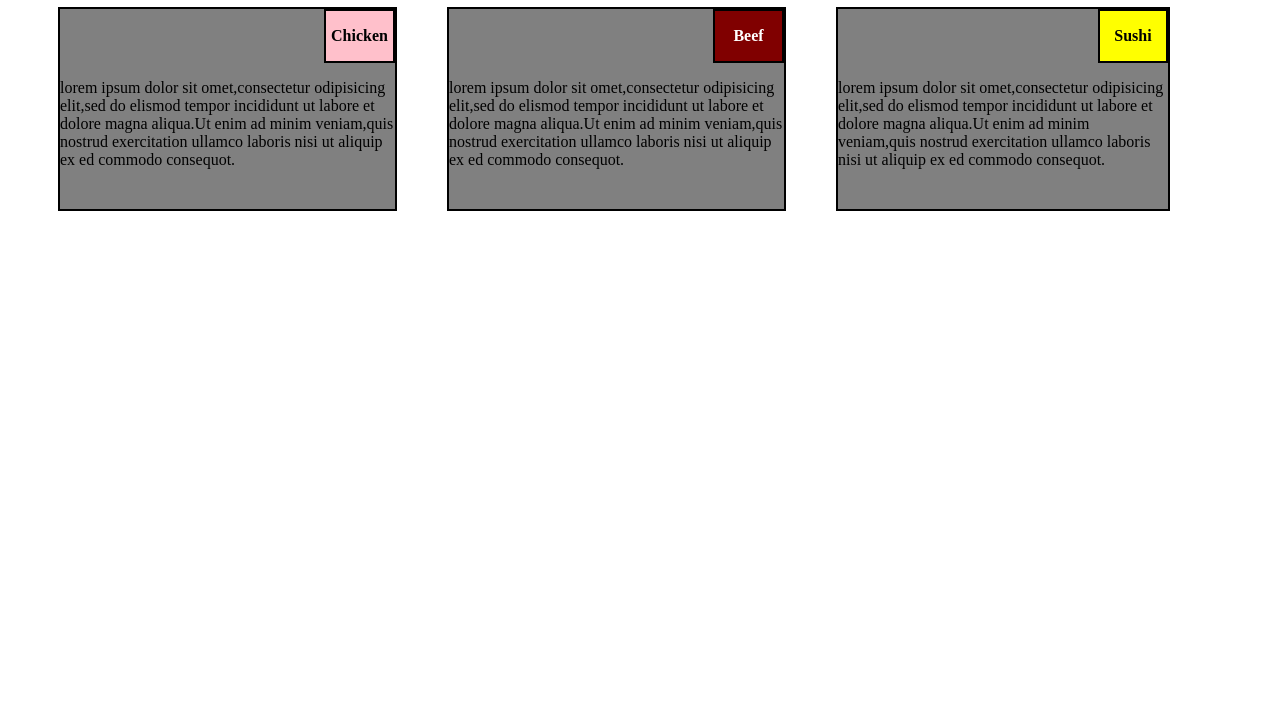
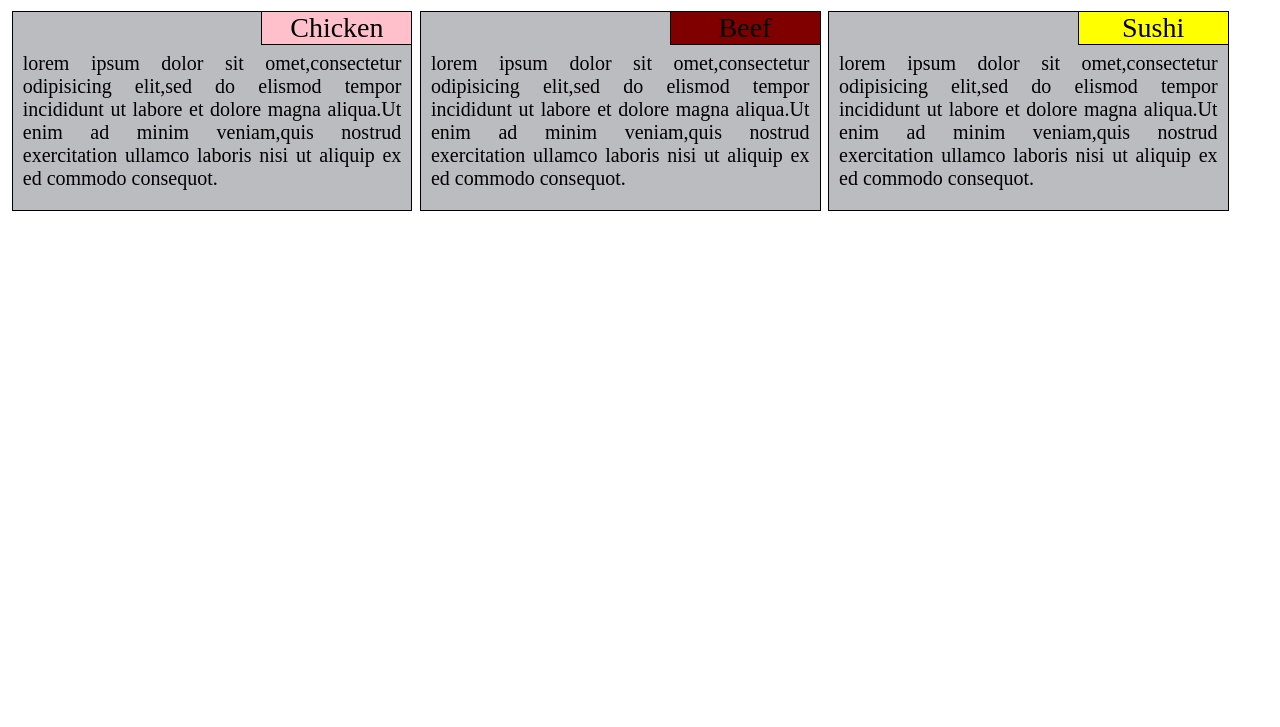
Before and after one commit to Ypoojitha/mod4_solution, a plain HTML site: page index.html in a window 1280 px wide. Shown: the part 73-800 px from the top of the page. Drawn offline with Linux system fonts and the light colour scheme.

Commit message:
Update index.html

```diff
--- a/index.html
+++ b/index.html
@@ -1,142 +1,91 @@
 <!DOCTYPE html>
 <html>
 <head>
-	<title>assignment</title>
-	<style type="text/css">
-.left{
-width:335px;
-height:240px;
-background-color:grey;
-float:left;
-margin-left:50px;
-border: 2px solid black;
-margin-bottom: 30px;
-display:block;
+	<title>assignment-2</title>
+	<style>
+	*{
+  box-sizing: border-box;
+}
+body {
+  margin-right: 20px;
+}
+h1 {
+  text-align: center;
+}
+section {
+  background-color: #bbbcbf;
+  width: 32%;
+  float: left;
+  padding-left: 10px;
+  padding-right: 10px;
+  margin: 0.3%;
+  border: 1px solid black;
+  position: relative;
+}
+section div {
+  position: absolute;
+  top: 0;
+  right: 0;
+  border-left: 1px solid black;
+  border-bottom: 1px solid black;
+  font-size: 1.75em;
+  width: 150px;
+  text-align: center;
+}
+#chicken{
+  background-color: pink;
+}
+#Beef{
+  background-color: maroon;
+}
+#Sushi{
+  background-color: yellow;
+}
+ p {
+  padding-top: 20px;
+  font-size: 1.25em;
+  text-align: justify;
 }
 
-
-.middle{
-width:335px;
-height:240px;
-background-color:grey;
-border: 2px solid black;
-float:left;
-margin-left:50px;
-margin-bottom: 30px;
+/**desktop view**/
+@media (min-width: 992px) and (max-width: 1199px)  {
+  .col-md-4 {
+    width: 33.33%;
+  }
 }
-
-.right{
-width:335px;
-height:240px;
-background-color:grey;
-border: 2px solid black;
-float:left;
-margin-left:50px;
-margin-bottom: 30px;
+/**tablet view**/
+@media (min-width: 768px) and (max-width: 991px){
+  .col-sm-6 {
+    width: 50.00%;
+  }
+  .col-sm-12 {
+    width: 99%;
+  }
 }
-
-.box1{
-background-color: pink;
-color:black;
-text-align: center;
-border: 2px solid black;
-width: 20%;
-margin-left: auto;
-}
-
-.box2{
-background-color: maroon;
-color:white;
-text-align: center;
-border: 2px solid black;
-width: 20%;
-margin-left: auto;
-}
-
-
-.box3{
-background-color: yellow;
-color:black;
-text-align: center;
-border: 2px solid black;
-width: 20%;
-margin-left: auto;
-}
-
-/********** Large devices only **********/
-@media (min-width: 992px) {
-  .left{
-    width: 335px;
-    height: 200px;
-  }
-  .middle {
-    width: 335px;
-    height: 200px;
-  }
-  .right{
-    width: 335px;
-    height: 200px;
+/**mobile view**/
+@media (max-width: 767px) {
+  .col-xs-12 {
+    width: 100%;
   }
 }
 
-
-/********** Medium devices only **********/
-@media (min-width: 768px) and (max-width: 991px) {
-  .left {
-    width: 335px;
-    height: 200px;
-  }
-  .middle {
-    width: 335px;
-    height: 200px;
-  }
-  .right{
-     width: 335px;
-    height: 200px;
-  }
-
-}
-
-
-
-/********** Small devices only **********/
-@media (min-width: 767px) {
-  .left {
-    width: 335px;
-    height: 200px;
-  }
-  .middle {
-    width: 335px;
-    height: 200px;
-  }
-  .right {
-    width: 330px;
-    height: 200px;
-  }
-
-}
-	</style>
+</style>
 </head>
 <body>
-<h1 align="center">Our Menu</h1>
-<div class="left">
-<div class="box1">
-<p><b>Chicken</b></p></div>
-<p>lorem ipsum dolor sit omet,consectetur odipisicing elit,sed do elismod tempor incididunt ut labore et dolore magna aliqua.Ut enim ad minim veniam,quis nostrud exercitation ullamco laboris nisi ut aliquip ex ed commodo consequot.</p>
+<h1 align="center">OUR MENU</h1>
+
+<div class="row" align="center">
+  <section class=".col-lg-4 col-md-4 col-sm-6 col-xs-12">
+  <div id="chicken">Chicken</div>
+<p align="center">lorem ipsum dolor sit omet,consectetur odipisicing elit,sed do elismod tempor incididunt ut labore et dolore magna aliqua.Ut enim ad minim veniam,quis nostrud exercitation ullamco laboris nisi ut aliquip ex ed commodo consequot.</p></section>
+  <section class=".col-lg-4 col-md-4 col-sm-6 col-xs-12">
+  <div id="Beef">Beef</div>
+  <p>lorem ipsum dolor sit omet,consectetur odipisicing elit,sed do elismod tempor incididunt ut labore et dolore magna aliqua.Ut enim ad minim veniam,quis nostrud exercitation ullamco laboris nisi ut aliquip ex ed commodo consequot.</p></section>
+  <section class=".col-lg-4 col-md-4 col-sm-6 col-xs-12">
+  <div id="Sushi">Sushi</div>
+  <p>lorem ipsum dolor sit omet,consectetur odipisicing elit,sed do elismod tempor incididunt ut labore et dolore magna aliqua.Ut enim ad minim veniam,quis nostrud exercitation ullamco laboris nisi ut aliquip ex ed commodo consequot.</p></section>
+
 </div>
 
-
-<div class="middle">
-<div class="box2">
-<p><b>Beef</b></p></div>
-<p>lorem ipsum dolor sit omet,consectetur odipisicing elit,sed do elismod tempor incididunt ut labore et dolore magna aliqua.Ut enim ad minim veniam,quis nostrud exercitation ullamco laboris nisi ut aliquip ex ed commodo consequot.</p>
-</div>
-
-
-<div class="right">
-<div class="box3">
-<p><b>Sushi</b></p></div>
-<p>lorem ipsum dolor sit omet,consectetur odipisicing elit,sed do elismod tempor incididunt ut labore et dolore magna aliqua.Ut enim ad minim veniam,quis nostrud exercitation ullamco laboris nisi ut aliquip ex ed commodo consequot.</p>
-</div>
 </body>
 </html>
```
